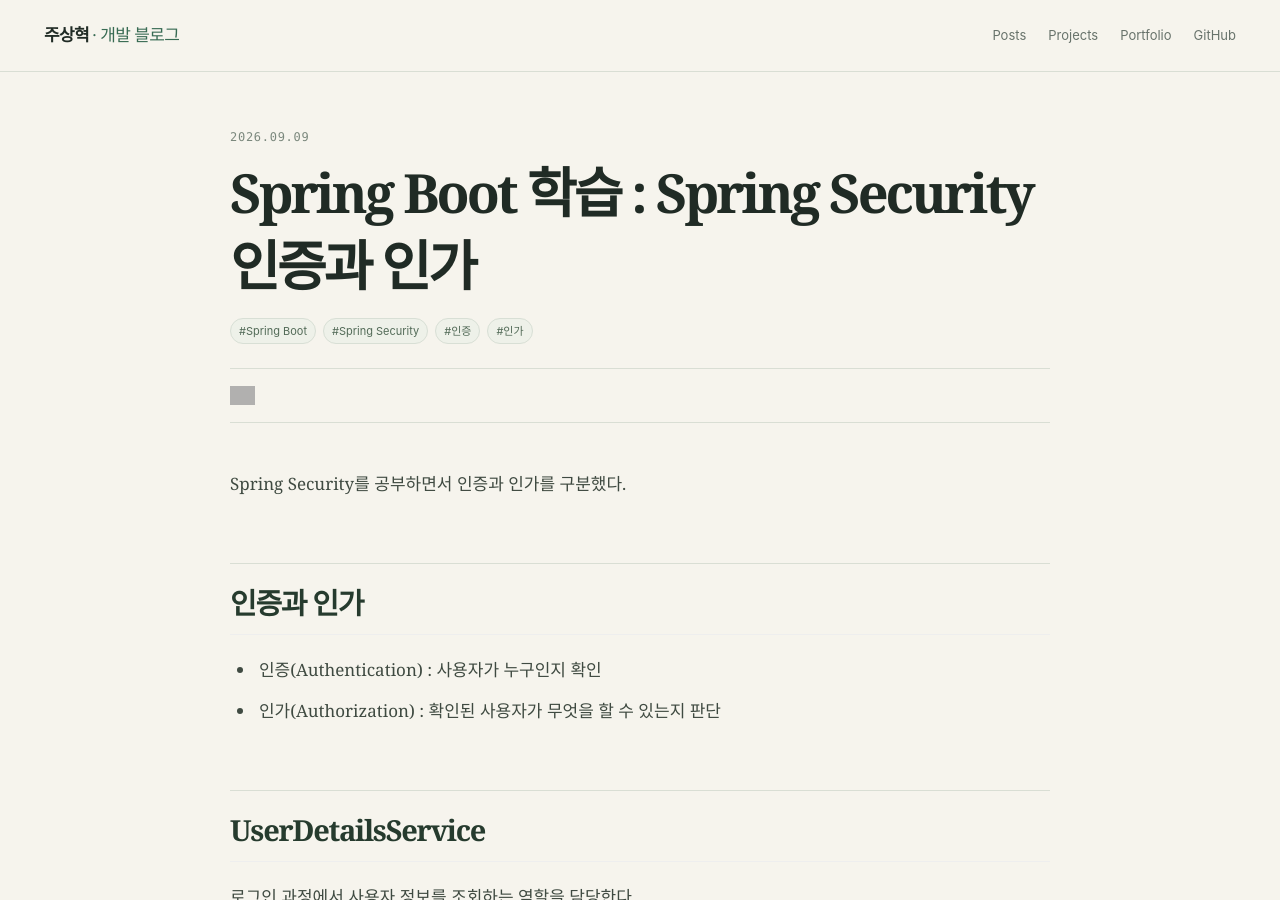
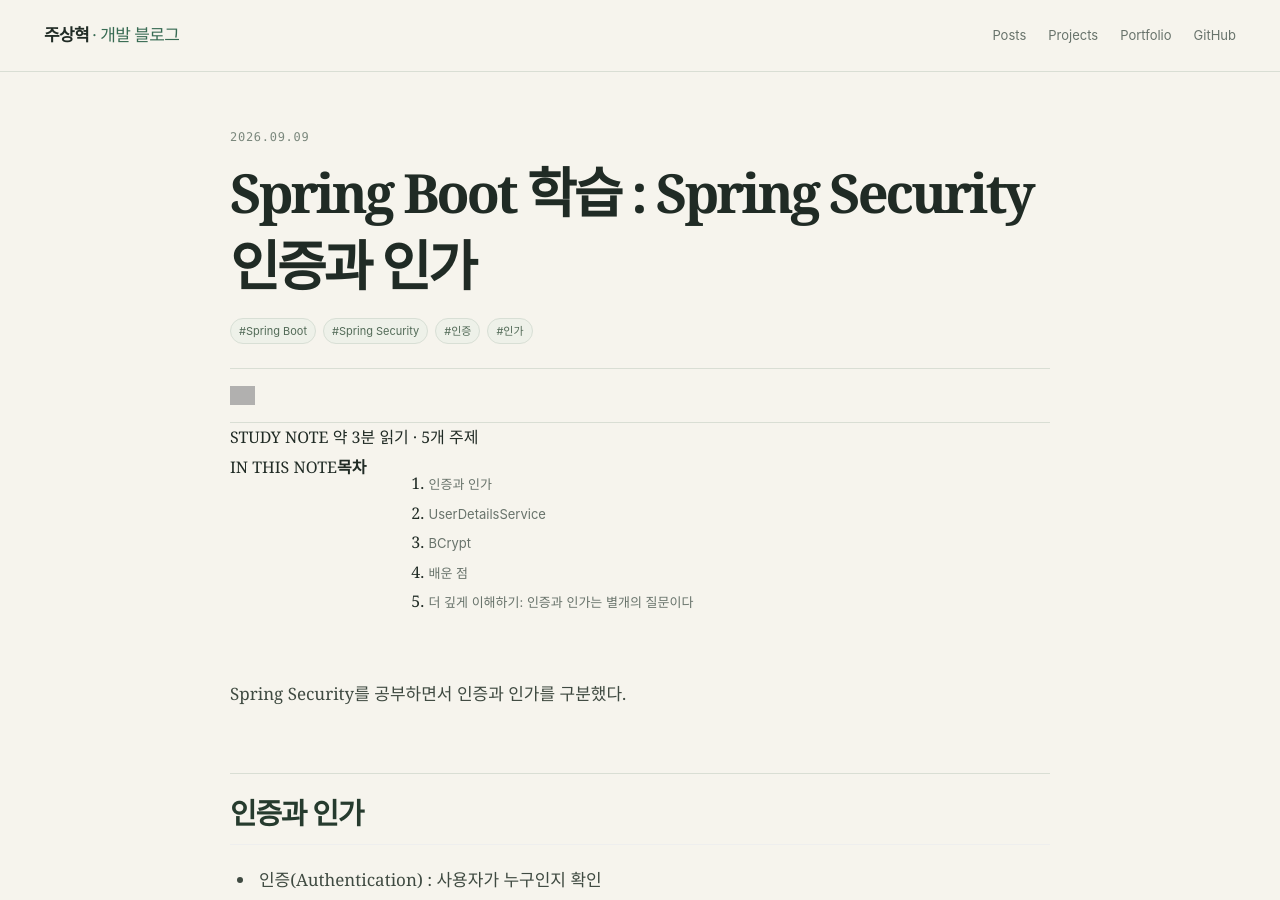
Before and after one commit to zuzusnasna/zuzusnasna.github.io, a Jekyll site: the page built from _posts/2026-09-09-spring-security.md, in a window 1280 px wide and 900 px high. Built offline with Jekyll 4.4.1, drawn with Linux system fonts in a browser that asks for light colours; part of the change alters nothing that is shown; grey boxes are pictures that could not be loaded.

Commit message:
feat: add reading time and automatic table of contents

```diff
--- a/_layouts/post.html
+++ b/_layouts/post.html
@@ -20,5 +20,57 @@ layout: default
     {% if page.tags contains 'TensorFlow Lite' or page.tags contains 'Machine Learning' %}<img src="https://cdn.jsdelivr.net/gh/devicons/devicon/icons/tensorflow/tensorflow-original.svg" alt="TensorFlow">{% endif %}
   </div>
   {% endif %}
-  <div class="post-content">{{ content }}</div>
+  <div class="post-reading-meta" aria-label="글 정보">
+    <span class="reading-label">STUDY NOTE</span>
+    <span id="reading-time">읽는 시간 계산 중</span>
+  </div>
+  <nav class="post-toc" id="post-toc" aria-label="이 글의 목차" hidden>
+    <div class="toc-heading"><span>IN THIS NOTE</span><strong>목차</strong></div>
+    <ol id="post-toc-list"></ol>
+  </nav>
+  <div class="post-content" id="post-content">{{ content }}</div>
 </article>
+<div class="reading-progress" id="reading-progress" aria-hidden="true"></div>
+<script>
+(() => {
+  const content = document.getElementById('post-content');
+  if (!content) return;
+  const headings = [...content.querySelectorAll('h2')];
+  const toc = document.getElementById('post-toc');
+  const list = document.getElementById('post-toc-list');
+  const slugify = text => text.toLocaleLowerCase('ko-KR').trim()
+    .replace(/[^\\p{L}\\p{N}\\s-]/gu, '').replace(/\\s+/g, '-');
+  const seen = new Set();
+  headings.forEach((heading, index) => {
+    if (!heading.id) {
+      let id = slugify(heading.textContent) || 'section-' + (index + 1);
+      const base = id;
+      let suffix = 2;
+      while (seen.has(id) || document.getElementById(id)) id = base + '-' + suffix++;
+      heading.id = id;
+      seen.add(id);
+    }
+    const item = document.createElement('li');
+    const link = document.createElement('a');
+    link.href = '#' + heading.id;
+    link.textContent = heading.textContent;
+    item.appendChild(link);
+    list.appendChild(item);
+  });
+  if (headings.length >= 3) toc.hidden = false;
+  const text = content.innerText || '';
+  const minutes = Math.max(1, Math.ceil(text.replace(/\\s/g, '').length / 450));
+  const readingTime = document.getElementById('reading-time');
+  if (readingTime) readingTime.textContent = '약 ' + minutes + '분 읽기 · ' + headings.length + '개 주제';
+  const progress = document.getElementById('reading-progress');
+  const updateProgress = () => {
+    if (!progress) return;
+    const max = document.documentElement.scrollHeight - window.innerHeight;
+    const value = max > 0 ? Math.min(100, Math.max(0, window.scrollY / max * 100)) : 0;
+    progress.style.width = value + '%';
+  };
+  window.addEventListener('scroll', updateProgress, {passive:true});
+  window.addEventListener('resize', updateProgress);
+  updateProgress();
+})();
+</script>
```
